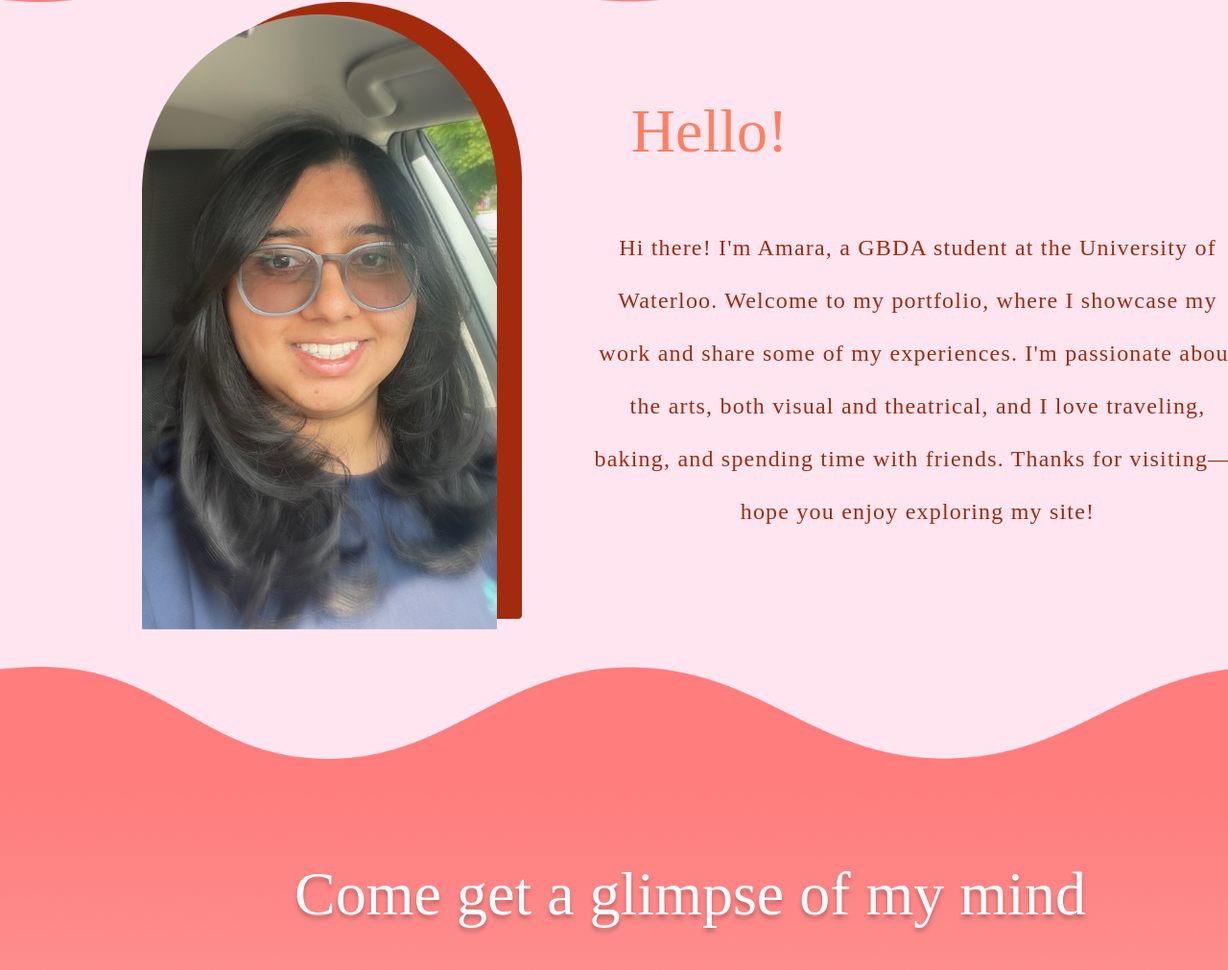
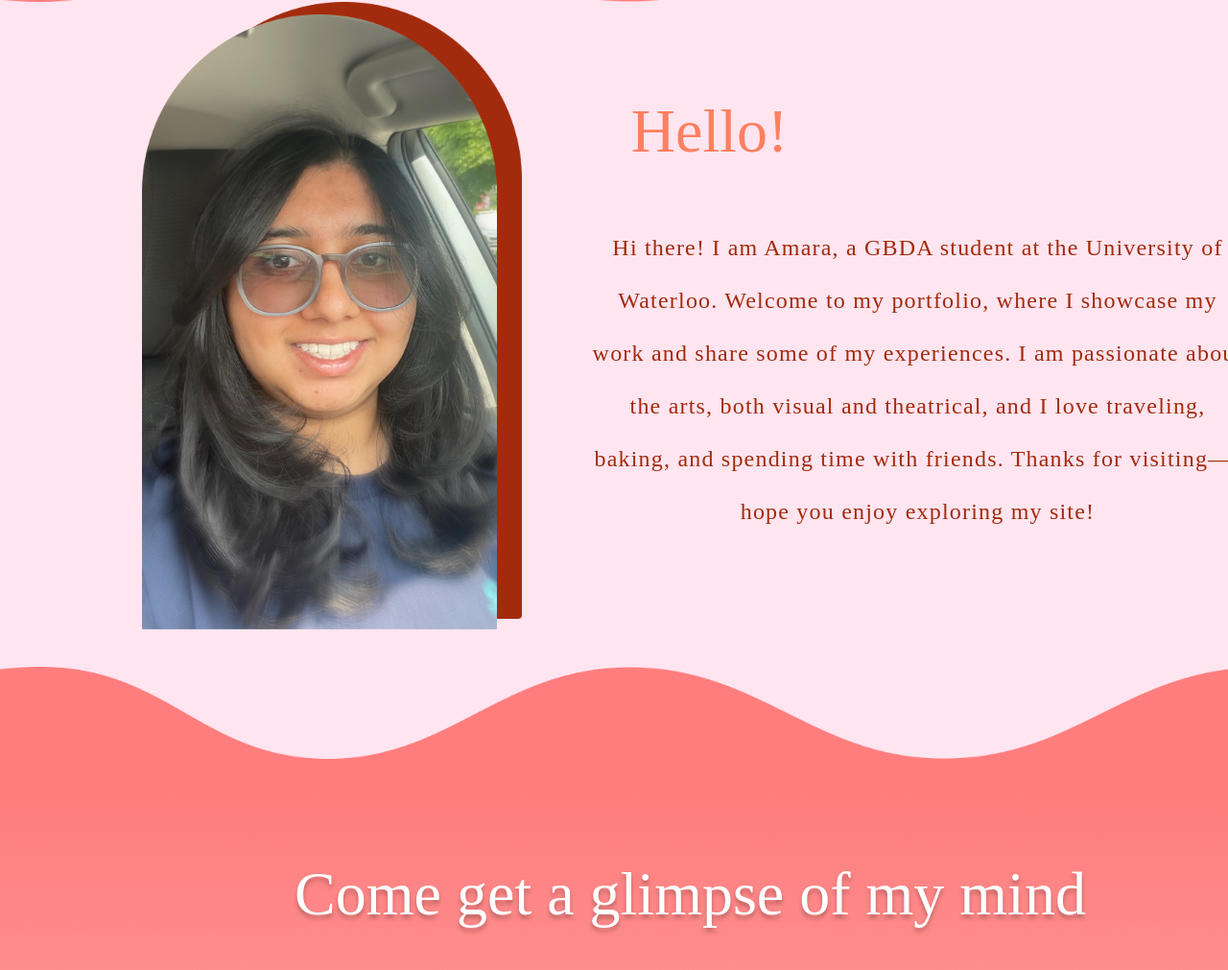
Before and after one commit to AmaraDamji/Homepage, a plain HTML site: page index.html in a window 1280 px wide. Shown: the part 855-1866 px from the top of the page at 96% size. Drawn offline with Linux system fonts and the light colour scheme; a web font is replaced by a local one.

Commit message:
i added 2 a

```diff
--- a/index.html
+++ b/index.html
@@ -210,7 +210,7 @@
           <img class="img" src="Vector.png" alt="vector shadow">
           <div class="text-wrapper">Hello!</div>
           <p class="info-text">
-            Hi there! I&#39;m Amara, a GBDA student at the University of Waterloo. Welcome to my portfolio, where I showcase my work and share some of my experiences. I&#39;m passionate about the arts, both visual and theatrical, and I love traveling, baking, and spending time with friends. Thanks for visiting—I hope you enjoy exploring my site!
+            Hi there! I am Amara, a GBDA student at the University of Waterloo. Welcome to my portfolio, where I showcase my work and share some of my experiences. I am passionate about the arts, both visual and theatrical, and I love traveling, baking, and spending time with friends. Thanks for visiting—I hope you enjoy exploring my site!
           </p>
           <div class="text-wrapper-2">Portfolio</div>
           <div class="text-wrapper-3">Amara Damji</div>
```
